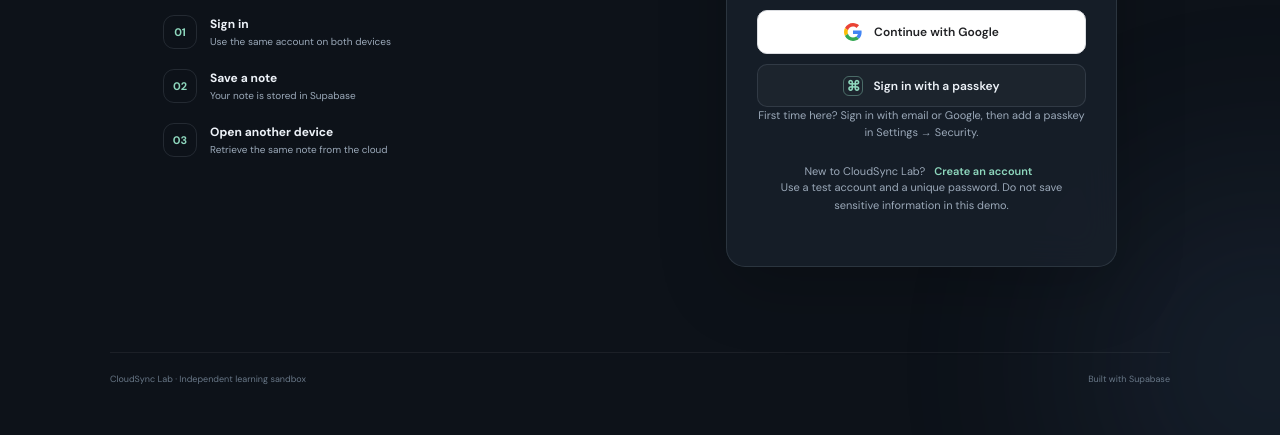
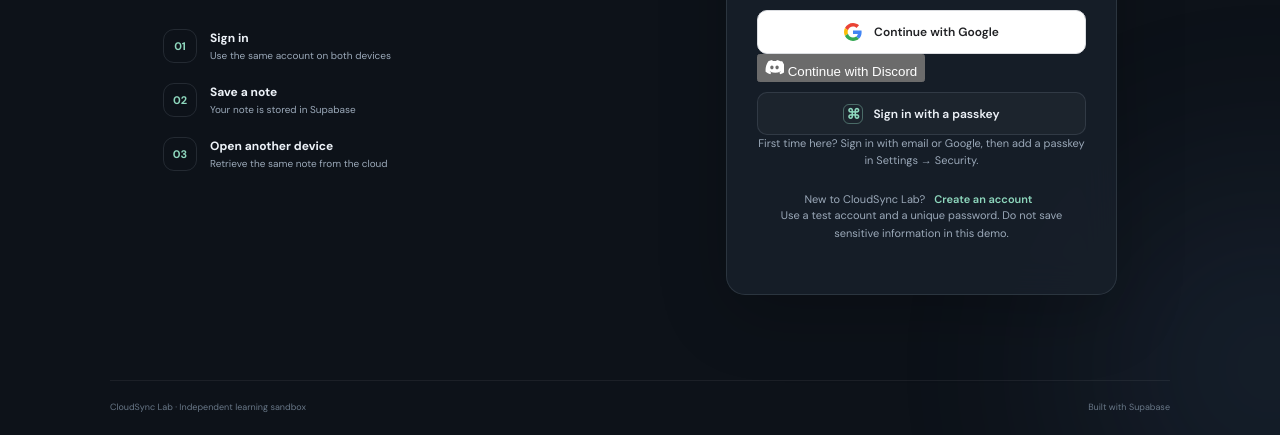
Before and after one commit to kosandra0/cloudsync-lab, a plain HTML site: page index.html in a window 1280 px wide. Shown: the part 502-937 px from the top of the page. Before the commit the page ends 909 px from the top, so only its background shows below. Drawn offline with nearby package versions, Linux system fonts and the light colour scheme.

Commit message:
Add Discord sign-in button to index.html

```diff
--- a/index.html
+++ b/index.html
@@ -31,6 +31,14 @@
       </svg>
       <span>Continue with Google</span>
     </button>
+    <button id="discordSignIn" class="discord-btn" type="button">
+      <svg viewBox="0 0 24 24" width="19" height="19"
+           fill="currentColor" aria-hidden="true">
+        <path d="M19.73 5.34A19.4 19.4 0 0 0 14.9 3.85l-.59 1.2a18 18 0 0 0-4.62 0l-.6-1.2a19.3 19.3 0 0 0-4.83 1.49C1.2 9.86.37 14.29.78 18.65a19.5 19.5 0 0 0 5.92 2.99l1.28-2.09a12.6 12.6 0 0 1-2.02-.97l.5-.39a13.9 13.9 0 0 0 13.08 0l.5.39c-.65.39-1.33.72-2.03.97l1.28 2.09a19.5 19.5 0 0 0 5.92-2.99c.49-5.06-.84-9.45-3.48-13.31ZM8.73 15.51c-1.14 0-2.08-1.05-2.08-2.34s.92-2.34 2.08-2.34 2.1 1.06 2.08 2.34c0 1.29-.92 2.34-2.08 2.34Zm6.54 0c-1.14 0-2.08-1.05-2.08-2.34s.92-2.34 2.08-2.34 2.1 1.06 2.08 2.34c0 1.29-.91 2.34-2.08 2.34Z"/>
+      </svg>
+      <span>Continue with Discord</span>
+    </button>
+
     <button id="passkeySignIn" class="passkey-btn" type="button">
       <span class="passkey-symbol" aria-hidden="true">⌘</span>
       <span>Sign in with a passkey</span>
```
